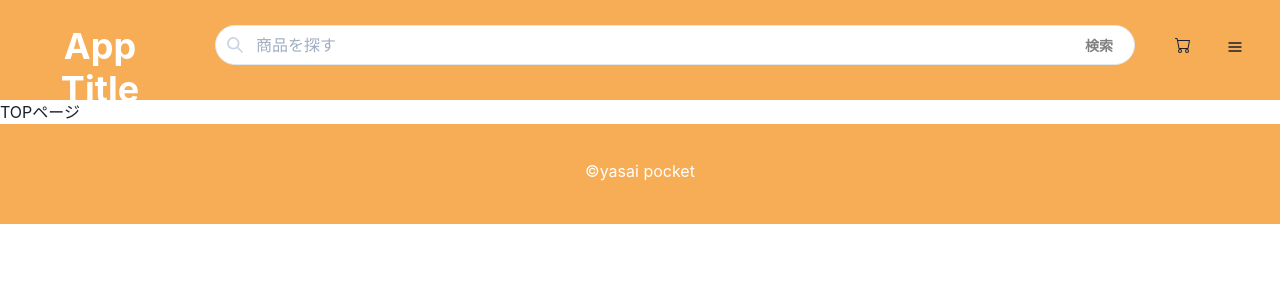
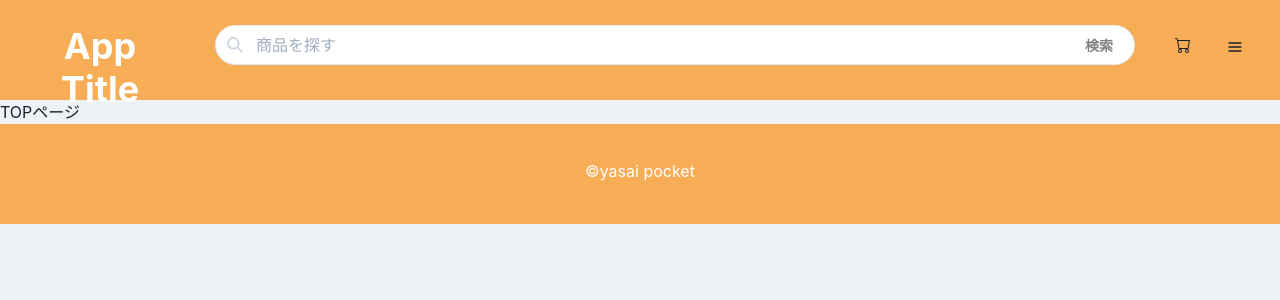
Before and after one commit to daisuke721/yasai_pocket, a React (Create React App) app in the folder frontend/: page / in a window 1280 px wide. Shown: the top 300 px of the page. Built offline with nearby package versions, Linux system fonts and the light colour scheme.

Commit message:
style: themeの背景色を設定 #12

```diff
--- a/frontend/src/App.tsx
+++ b/frontend/src/App.tsx
@@ -4,10 +4,12 @@ import { ChakraProvider, Button, Heading, Input, InputGroup, InputLeftElement, I
 import { HamburgerIcon, SearchIcon } from '@chakra-ui/icons';
 import { BsCart } from "react-icons/bs";
 
+import theme from './theme/theme';
+
 const App: React.FC = () => {
   const { isOpen, onOpen, onClose } = useDisclosure();
   return (
-      <ChakraProvider>
+      <ChakraProvider theme={theme}>
         <Grid as='header' templateColumns='150px repeat(2, 1fr) 80px' gap={10} h='100px' p='25px' bg='orange.300'>
               <GridItem as='a' _hover={{ cursor: 'pointer' }}>
                 <Heading as='h1' textAlign='center' color='white'>App Title</Heading>
@@ -17,7 +19,7 @@ const App: React.FC = () => {
                   <InputLeftElement pointerEvents={'none'}>
                     <SearchIcon color={'gray.300'} />
                   </InputLeftElement>
-                  <Input borderRadius='25px' bg={'white'} placeholder='商品を探す' _placeholder={{ opacity: 1, color: "gray.400" }} />
+                  <Input borderRadius='25px' bg={'white'} outline='none' placeholder='商品を探す' _placeholder={{ opacity: 1, color: "gray.400" }} />
                   <InputRightElement width="4.5rem">
                     <Button color={'gray'} colorScheme='gray' variant='unstyled' size="sm">検索</Button>
                   </InputRightElement>
--- /dev/null
+++ b/frontend/src/theme/theme.ts
@@ -0,0 +1,13 @@
+import { extendTheme } from '@chakra-ui/react';
+
+const theme = extendTheme({
+  styles: {
+    global: {
+      body: {
+        backgroundColor: 'gray.100',
+      },
+    },
+  },
+});
+
+export default theme;
```
